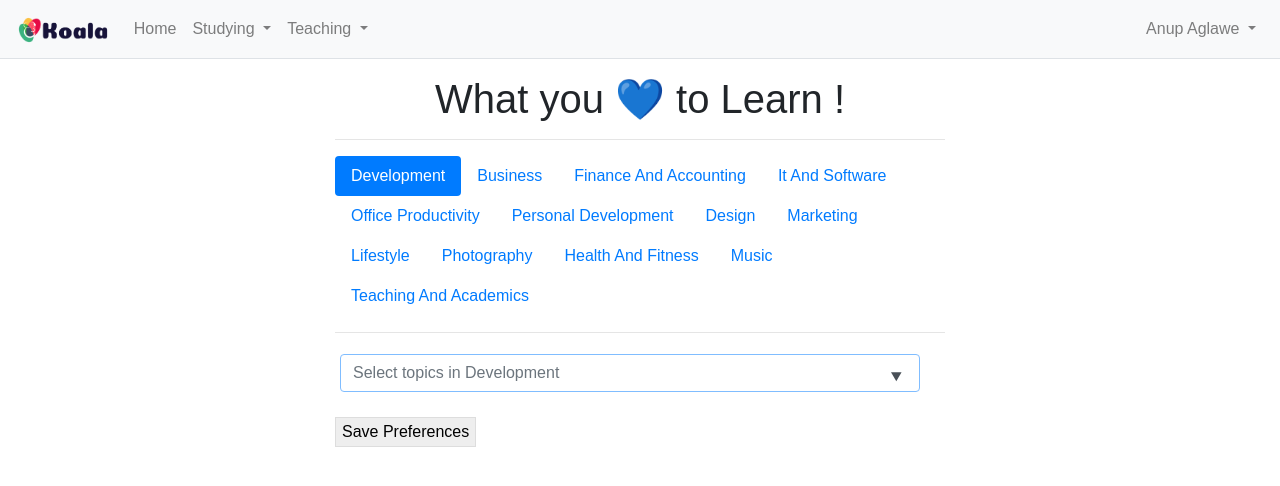
After one commit to aditya26026/NinjaLMS, a Django app: page /accounts/preferences/ in a window 1280 px wide. The commit adds this page. Shown: the top 486 px of the page. Run offline with Django 3.2, Linux system fonts and the light colour scheme; a user stored in the database is signed in; parts of the project's set-up code (start-up, migrations or seed data) failed here and were passed over; some libraries are stand-ins or nearby versions.

Commit message:
adding preferences template + model + view

```diff
--- a/accounts/apps.py
+++ b/accounts/apps.py
@@ -22,6 +22,9 @@ from django.apps import AppConfig
 from django.utils.translation import ugettext_lazy as _
 
 
+apple = "20"
+
+
 class AccountsConfig(AppConfig):
     name = 'accounts'
     verbose_name = _("Authentication and Authorization")
--- /dev/null
+++ b/accounts/static/accounts/js/pref.js
@@ -0,0 +1,158 @@
+class MultiInput extends HTMLElement {
+    constructor() {
+        super();
+        this.innerHTML +=
+            `<style>
+    multi-input input::-webkit-calendar-picker-indicator {
+      display: none;
+    }
+    /* NB use of pointer-events to only allow events from the × icon */
+    multi-input div.item::after {
+      color: black;
+      content: '×';
+      cursor: pointer;
+      font-size: 18px;
+      pointer-events: auto;
+      position: absolute;
+      right: 5px;
+      top: -1px;
+    }
+
+    </style>`;
+        this._shadowRoot = this.attachShadow({ mode: 'open' });
+        this._shadowRoot.innerHTML =
+            `<style>
+    :host {
+    //   border: var(--multi-input-border, 1px solid #ddd);
+      display: block;
+      overflow: hidden;
+      padding: 5px;
+    }
+    /* NB use of pointer-events to only allow events from the × icon */
+    ::slotted(div.item) {
+      background-color: var(--multi-input-item-bg-color, #dedede);
+      border: var(--multi-input-item-border, 1px solid #ccc);
+      border-radius: 2px;
+      color: #222;
+      display: inline-block;
+      font-size: var(--multi-input-item-font-size, 14px);
+      margin: 5px;
+      padding: 2px 25px 2px 5px;
+      pointer-events: none;
+      position: relative;
+      top: -1px;
+    }
+    /* NB pointer-events: none above */
+    ::slotted(div.item:hover) {
+      background-color: #eee;
+      color: black;
+    }
+    ::slotted(input) {
+      border: none;
+      font-size: var(--multi-input-input-font-size, 14px);
+      outline: none;
+      padding: 10px 10px 10px 5px;
+    }
+    </style>
+    <slot></slot>`;
+
+        this.datalist = this.querySelector('datalist');
+        this.allowedValues = [];
+        for (const option of this.datalist.options) {
+            this.allowedValues.push(option.value);
+        }
+
+        this.input = this.querySelector('input');
+        this.input.onblur = this._handleBlur.bind(this);
+        this.input.oninput = this._handleInput.bind(this);
+        this.input.onkeydown = (event) => {
+            this._handleKeydown(event);
+        };
+
+        this._allowDuplicates = this.hasAttribute('allow-duplicates');
+    }
+
+    // Called by _handleKeydown() when the value of the input is an allowed value.
+    _addItem(value) {
+        this.input.value = '';
+        const item = document.createElement('div');
+        item.classList.add('item');
+        item.textContent = value;
+        this.insertBefore(item, this.input);
+        item.onclick = () => {
+            this._deleteItem(item);
+        };
+
+        // Remove value from datalist options and from allowedValues array.
+        // Value is added back if an item is deleted (see _deleteItem()).
+        if (!this._allowDuplicates) {
+            for (const option of this.datalist.options) {
+                if (option.value === value) {
+                    option.remove();
+                };
+            }
+            this.allowedValues =
+                this.allowedValues.filter((item) => item !== value);
+        }
+    }
+
+    // Called when the × icon is tapped/clicked or
+    // by _handleKeydown() when Backspace is entered.
+    _deleteItem(item) {
+        const value = item.textContent;
+        item.remove();
+        // If duplicates aren't allowed, value is removed (in _addItem())
+        // as a datalist option and from the allowedValues array.
+        // So — need to add it back here.
+        if (!this._allowDuplicates) {
+            const option = document.createElement('option');
+            option.value = value;
+            // Insert as first option seems reasonable...
+            this.datalist.insertBefore(option, this.datalist.firstChild);
+            this.allowedValues.push(value);
+        }
+    }
+
+    // Avoid stray text remaining in the input element that's not in a div.item.
+    _handleBlur() {
+        this.input.value = '';
+    }
+
+    // Called when input text changes,
+    // either by entering text or selecting a datalist option.
+    _handleInput() {
+        // Add a div.item, but only if the current value
+        // of the input is an allowed value
+        const value = this.input.value;
+        if (this.allowedValues.includes(value)) {
+            this._addItem(value);
+        }
+    }
+
+    // Called when text is entered or keys pressed in the input element.
+    _handleKeydown(event) {
+        const itemToDelete = event.target.previousElementSibling;
+        const value = this.input.value;
+        // On Backspace, delete the div.item to the left of the input
+        if (value === '' && event.key === 'Backspace' && itemToDelete) {
+            this._deleteItem(itemToDelete);
+            // Add a div.item, but only if the current value
+            // of the input is an allowed value
+        } else if (this.allowedValues.includes(value)) {
+            console.log("I am here" + value)
+            this._addItem(value);
+        }
+    }
+
+    // Public method for getting item values as an array.
+    getValues() {
+        const values = [];
+        const items = this.querySelectorAll('.item');
+        for (const item of items) {
+            values.push(item.textContent);
+        }
+        return values;
+    }
+}
+
+window.customElements.define('multi-input', MultiInput);
--- /dev/null
+++ b/accounts/templates/accounts/preferences.html
@@ -0,0 +1,141 @@
+{% extends 'accounts/base.html' %}
+
+{% load i18n static %}
+{% block accounts_content %}
+
+{% if user.is_authenticated %}
+<meta charset="UTF-8">
+<h1 style="text-align:center"> What you 💙 to Learn !</h1>
+  <hr>
+
+  <ul class="nav nav-pills mb-3" id="pills-tab" role="tablist">
+    {% for topic in pref_list.keys%}
+      <li class="nav-item">
+        <a class="nav-link " id="{{topic}}" onClick="set_pref_list(this.id)" data-toggle="pill">{{topic}}</a>
+      </li>
+    {% endfor %}
+    </ul>
+    <div>
+    <hr>
+    <div class="form-group">
+      <multi-input>
+        <input name="TypeList" list="TypeList" id="input" class="form-control" placeholder="Select topics in Development">
+        <datalist id="TypeList">
+        </datalist>
+      </multi-input>
+    </div>
+  </div>
+
+  <p id="values"></p>
+
+<form action="{%url 'accounts:preferences' %}" method="POST">
+  {% csrf_token %}
+  <input id="choices" type="hidden" name="choices" value="">
+  <button type="submit">Save Preferences</button>
+</form>
+
+ <script src="https://code.jquery.com/jquery-3.3.1.slim.min.js"
+            integrity="sha384-q8i/X+965DzO0rT7abK41JStQIAqVgRVzpbzo5smXKp4YfRvH+8abtTE1Pi6jizo"
+            crossorigin="anonymous"></script>
+<script>
+    var pref_dict = {
+    'Development': ['Web Development', 'Data Science', 'Mobile Apps', 'Programming Languages', 'Game Development', 'Databases', 'Software Testing', 'Software Engineering', 'Development Tools', 'E Commerce'],
+    'Business': ['Finance Courses', 'Entrepreneurship', 'Communications', 'Management', 'Sales', 'Strategy', 'Operations', 'Project Management', 'Business Law', 'Data And Analytics', 'Home Business', 'Human Resources', 'Industry', 'Media', 'Real Estate', 'Other Business'],
+    'Finance And Accounting': ['Accounting Bookkeeping', 'Compliance', 'Cryptocurrency And Blockchain', 'Economics', 'Finance Management', 'Finance Certification And Exam Prep', 'Financial Modeling And Analysis', 'Investing And Trading', 'Money Management Tools', 'Taxes', 'Other Finance And Accounting'],
+    'It And Software': ['It Certification', 'Network And Security', 'Hardware', 'Operating Systems', 'Other It And Software'],
+    'Office Productivity': ['Microsoft', 'Apple', 'Google', 'Sap', 'Oracle', 'Other Productivity'],
+    'Personal Development': ['Personal Transformation', 'Productivity', 'Leadership', 'Personal Finance', 'Career Development', 'Parenting And Relationships', 'Happiness', 'Religion And Spirituality', 'Personal Brand Building', 'Creativity', 'Influence', 'Self Esteem', 'Stress Management', 'Memory', 'Motivation', 'Other Personal Development'],
+    'Design': ['Web Design', 'Graphic Design', 'Design Tools', 'User Experience', 'Game Design', 'Design Thinking', '3D And Animation', 'Fashion', 'Architectural Design', 'Interior Design', 'Other Design'],
+    'Marketing': ['Digital Marketing', 'Search Engine Optimization', 'Social Media Marketing', 'Branding', 'Marketing Fundamentals', 'Analytics And Automation', 'Public Relations', 'Advertising', 'Video And Mobile Marketing', 'Content Marketing', 'Growth Hacking', 'Affiliate Marketing', 'Product Marketing', 'Other Marketing'],
+    'Lifestyle': ['Arts And Crafts', 'Food And Beverage', 'Beauty And Makeup', 'Travel', 'Gaming', 'Home Improvement', 'Pet Care And Training', 'Other Lifestyle'],
+    'Photography': ['Digital Photography', 'Photography Fundamentals', 'Portraits', 'Photography Tools', 'Commercial Photography', 'Video Design', 'Other Photography'],
+    'Health And Fitness': ['Fitness', 'General Health', 'Sports', 'Nutrition', 'Yoga', 'Mental Health', 'Dieting', 'Self Defense', 'Safety And First Aid', 'Dance', 'Meditation', 'Other Health And Fitness'],
+    'Music': ['Instruments', 'Production', 'Music Fundamentals', 'Vocal', 'Music Techniques', 'Music Software', 'Other Music'],
+    'Teaching And Academics': ['Engineering', 'Humanities', 'Math', 'Science', 'Online Education', 'Social Science', 'Language', 'Teacher Training', 'Test Prep', 'Other Teaching Academics']
+    }
+
+    $(function(){
+      const multiInput = document.querySelector('multi-input');
+
+      $('#pills-tab li:first a').addClass('active');
+      set_pref_list('Development');
+      $('#input').change(function(){
+            var topic_values = multiInput.getValues();
+            console.log(topic_values.toString());
+            $('#choices')[0].value = topic_values.toString();
+        });
+    });
+
+    function set_pref_list(id){
+      $('#input')[0].placeholder = "Select topics in " + id;
+      $("#TypeList").empty();
+      for( var i = 0; i < pref_dict[id].length; i++ )
+        {
+          $("#TypeList").append('<option value="'+ pref_dict[id][i] +'" />');
+        };
+        multiInput.datalist = $('datalist')[0];
+        multiInput.input = $('input')[0];
+        multiInput.allowedValues = [];
+        for (const option of multiInput.datalist.options) {
+            multiInput.allowedValues.push(option.value);
+        }
+    };
+
+
+
+</script>
+
+<style>
+  body {
+    font-family: 'Google Sans', sans-serif;
+  }
+
+  multi-input {
+    margin: 0 20px 20px 0;
+  }
+
+  button {
+    background-color: #eee;
+    border: 1px solid #ddd;
+    font-size: 16px;
+    height: 30px;
+    margin: 0 10px 20px 0;
+  }
+
+  #input{
+    box-shadow: none !important;
+  }
+
+  .active:hover{
+    color: #fff!important;
+  }
+
+  .nav-link:hover{
+    cursor: pointer;
+  }
+
+  body>div {
+    align-items: center;
+    display: flex;
+    justify-content: center;
+  }
+
+  label {
+    display: block;
+    margin: 0 20px 20px 0;
+  }
+
+  p {
+    text-align: center;
+  }
+</style>
+<script src="{% static 'accounts/js/pref.js' %}"></script>
+<script>
+  const getButton = document.getElementById('get');
+  const multiInput = document.querySelector('multi-input');
+  const values = document.querySelector('#values');
+
+  document.querySelector('input').focus();
+</script>
+{% endif %}
+{% endblock %}
--- a/accounts/urls.py
+++ b/accounts/urls.py
@@ -28,19 +28,25 @@ app_name = 'accounts'
 
 ajax_api_urlpatterns = [
     path('search/', views.search_user, name='ajax/search'),
-    path('notification/read/<int:notification_id>', views.notification_mark_as_read, name="ajax/notification/read"),
-    path('notification/delete/<int:notification_id>', views.notification_delete, name="ajax/notification/delete"),
+    path('notification/read/<int:notification_id>',
+         views.notification_mark_as_read, name="ajax/notification/read"),
+    path('notification/delete/<int:notification_id>',
+         views.notification_delete, name="ajax/notification/delete"),
 ]
 
 urlpatterns = [
     path('', views.LoginView.as_view(), name='index'),
 
     path('login/', views.LoginView.as_view(), name='login'),
+    path('login_success/', views.loginSuccess, name='login_success'),
     path('details/', views.AccountsDetailsView.as_view(), name='details'),
 
     #  Password update and reset
     path('password_change/', views.PasswordChange.as_view(), name='password_change'),
-    path('password_reset/', PasswordResetView.as_view(form_class=UserPasswordResetForm), name="password_reset"),
+    path('password_reset/', PasswordResetView.as_view(
+        form_class=UserPasswordResetForm), name="password_reset"),
+
+    path('preferences/', views.preferences, name='preferences'),
 
     #  Account registration and activation
     path('register/', views.AccountsRegisterView.as_view(), name='register'),
--- a/accounts/views.py
+++ b/accounts/views.py
@@ -3,6 +3,12 @@
 #
 # This file is part of Koala LMS (Learning Management system)
 
+import urllib
+from django import template
+from accounts.tokens import account_activation_token
+from accounts.models import Person, Notification, Preferences
+from accounts.forms import UserLoginForm, UserCreationForm, UserChangeForm
+from django.views.generic import CreateView, UpdateView
 from django.contrib import messages
 # Koala LMS is free software: you can redistribute it and/or modify
 # it under the terms of the GNU General Public License as published by
@@ -24,18 +30,32 @@ from django.contrib.auth.mixins import LoginRequiredMixin
 from django.contrib.auth.views import LoginView as AuthLoginView, PasswordChangeView
 from django.core.mail import EmailMessage
 from django.db.models import Q
-from django.http import JsonResponse
-from django.shortcuts import get_object_or_404, redirect
+from django.http import HttpResponseRedirect, JsonResponse
+from django.shortcuts import get_object_or_404, redirect, render
 from django.template.loader import render_to_string
 from django.urls import reverse_lazy
 from django.utils.encoding import force_bytes, force_text
 from django.utils.http import urlsafe_base64_encode, urlsafe_base64_decode
 from django.utils.translation import ugettext_lazy as _
-from django.views.generic import CreateView, UpdateView
+from django.core import serializers
 
-from accounts.forms import UserLoginForm, UserCreationForm, UserChangeForm
-from accounts.models import Person, Notification
-from accounts.tokens import account_activation_token
+pref_dict = {
+    'Development': ['Web Development', 'Data Science', 'Mobile Apps', 'Programming Languages', 'Game Development', 'Databases', 'Software Testing', 'Software Engineering', 'Development Tools', 'E Commerce'],
+    'Business': ['Finance Courses', 'Entrepreneurship', 'Communications', 'Management', 'Sales', 'Strategy', 'Operations', 'Project Management', 'Business Law', 'Data And Analytics', 'Home Business', 'Human Resources', 'Industry', 'Media', 'Real Estate', 'Other Business'],
+    'Finance And Accounting': ['Accounting Bookkeeping', 'Compliance', 'Cryptocurrency And Blockchain', 'Economics', 'Finance Management', 'Finance Certification And Exam Prep', 'Financial Modeling And Analysis', 'Investing And Trading', 'Money Management Tools', 'Taxes', 'Other Finance And Accounting'],
+    'It And Software': ['It Certification', 'Network And Security', 'Hardware', 'Operating Systems', 'Other It And Software'],
+    'Office Productivity': ['Microsoft', 'Apple', 'Google', 'Sap', 'Oracle', 'Other Productivity'],
+    'Personal Development': ['Personal Transformation', 'Productivity', 'Leadership', 'Personal Finance', 'Career Development', 'Parenting And Relationships', 'Happiness', 'Religion And Spirituality', 'Personal Brand Building', 'Creativity', 'Influence', 'Self Esteem', 'Stress Management', 'Memory', 'Motivation', 'Other Personal Development'],
+    'Design': ['Web Design', 'Graphic Design', 'Design Tools', 'User Experience', 'Game Design', 'Design Thinking', '3D And Animation', 'Fashion', 'Architectural Design', 'Interior Design', 'Other Design'],
+    'Marketing': ['Digital Marketing', 'Search Engine Optimization', 'Social Media Marketing', 'Branding', 'Marketing Fundamentals', 'Analytics And Automation', 'Public Relations', 'Advertising', 'Video And Mobile Marketing', 'Content Marketing', 'Growth Hacking', 'Affiliate Marketing', 'Product Marketing', 'Other Marketing'],
+    'Lifestyle': ['Arts And Crafts', 'Food And Beverage', 'Beauty And Makeup', 'Travel', 'Gaming', 'Home Improvement', 'Pet Care And Training', 'Other Lifestyle'],
+    'Photography': ['Digital Photography', 'Photography Fundamentals', 'Portraits', 'Photography Tools', 'Commercial Photography', 'Video Design', 'Other Photography'],
+    'Health And Fitness': ['Fitness', 'General Health', 'Sports', 'Nutrition', 'Yoga', 'Mental Health', 'Dieting', 'Self Defense', 'Safety And First Aid', 'Dance', 'Meditation', 'Other Health And Fitness'],
+    'Music': ['Instruments', 'Production', 'Music Fundamentals', 'Vocal', 'Music Techniques', 'Music Software', 'Other Music'],
+    'Teaching And Academics': ['Engineering', 'Humanities', 'Math', 'Science', 'Online Education', 'Social Science', 'Language', 'Teacher Training', 'Test Prep', 'Other Teaching Academics']
+}
+
+pref_values = tuple(pref_dict.keys())
 
 
 def _update_valid_or_invalid_form_fields(form):
@@ -46,10 +66,20 @@ def _update_valid_or_invalid_form_fields(form):
             current_class = str()
 
         if field in form.errors:
-            form.fields[field].widget.attrs.update({'class': current_class + ' ' + 'is-invalid'})
+            form.fields[field].widget.attrs.update(
+                {'class': current_class + ' ' + 'is-invalid'})
         elif field in form.changed_data:
-            form.fields[field].widget.attrs.update({'class': current_class + ' ' + 'is-valid'})
+            form.fields[field].widget.attrs.update(
+                {'class': current_class + ' ' + 'is-valid'})
     return form
+
+
+def loginSuccess(request):
+    if request.method == 'GET':
+        current_user = request.user
+        if current_user.is_first_login:
+            return redirect("accounts:preferences")
+    return redirect("home")
 
 
 def send_activation_mail(user: get_user_model(), domain: str) -> bool:
@@ -82,7 +112,8 @@ def resend_activation_mail(request, uidb64_username: str):
     :type uidb64_username: str
     """
     try:
-        decoded_user = get_object_or_404(get_user_model(), username=force_text(urlsafe_base64_decode(uidb64_username)))
+        decoded_user = get_object_or_404(get_user_model(), username=force_text(
+            urlsafe_base64_decode(uidb64_username)))
     except(TypeError, ValueError, OverflowError, get_user_model().DoesNotExist):
         messages.error(
             request,
@@ -133,7 +164,8 @@ class PasswordChange(PasswordChangeView):
         return super().form_valid(form)
 
     def form_invalid(self, form):
-        messages.error(self.request, _("Error when updating password. You should fix the issues and try again."))
+        messages.error(self.request, _(
+            "Error when updating password. You should fix the issues and try again."))
         form = _update_valid_or_invalid_form_fields(form)
         return super().form_invalid(form)
 
@@ -180,17 +212,20 @@ class AccountsDetailsView(LoginRequiredMixin, UpdateView):
     def form_valid(self, form):
         form.save()
         if form.has_changed():
-            messages.success(self.request, _("Your personal details have been updated!"))
+            messages.success(self.request, _(
+                "Your personal details have been updated!"))
         return super().form_valid(form)
 
     def form_invalid(self, form):
         form = _update_valid_or_invalid_form_fields(form)
-        messages.error(self.request, _("Error when changing personal details. Check errors and retry."))
+        messages.error(self.request, _(
+            "Error when changing personal details. Check errors and retry."))
         return super().form_invalid(form)
 
     def get_context_data(self, **kwargs):
         context = super().get_context_data(**kwargs)
-        context["title"] = _("My account − %(username)s") % {'username': self.request.user.display_name}
+        context["title"] = _("My account − %(username)s") % {
+            'username': self.request.user.display_name}
         return context
 
 
@@ -224,7 +259,8 @@ def search_user(request):
 @login_required
 def notification_mark_as_read(request, notification_id):
     if request.method == 'POST':
-        notification = get_object_or_404(Notification, recipient=request.user, pk=notification_id)
+        notification = get_object_or_404(
+            Notification, recipient=request.user, pk=notification_id)
         notification.is_read = True
         notification.save()
     # noinspection PyUnresolvedReferences
@@ -232,9 +268,26 @@ def notification_mark_as_read(request, notification_id):
 
 
 @login_required
+def preferences(request):
+    if request.method == 'POST':
+        choice_list = request.POST["choices"].split(",")
+        inst_arr = []
+        for choice in choice_list:
+            p1 = Preferences(name=choice)
+            p1.save()
+            inst_arr.append(p1)
+        user = request.user
+        user.save()
+        user.preferences.add(*inst_arr)
+        return redirect("home")
+    return render(request, 'accounts/preferences.html', {'pref_list': pref_dict})
+
+
+@login_required
 def notification_delete(request, notification_id):
     if request.method == 'POST':
-        notification = get_object_or_404(Notification, recipient=request.user, pk=notification_id)
+        notification = get_object_or_404(
+            Notification, recipient=request.user, pk=notification_id)
         notification.delete()
     # noinspection PyUnresolvedReferences
     return JsonResponse({'unread': request.user.unread_notifications.count()})
--- a/lms/settings.py
+++ b/lms/settings.py
@@ -141,7 +141,7 @@ SECRET_KEY = "yj6o@&vrar6^l1u68!bxumj@xr4&5)zzk!h1qw&63^&@2d3w@#"
 
 # Login URLs
 LOGIN_URL = 'login'
-LOGIN_REDIRECT_URL = 'home'
+LOGIN_REDIRECT_URL = 'accounts:login_success'
 LOGOUT_REDIRECT_URL = 'home'
 
 LOGGING_LEVEL = logging.INFO
--- a/templates/home.html
+++ b/templates/home.html
@@ -2,6 +2,7 @@
 {% load i18n static %}
 
 {% block content %}
+
   <div class="container mt-4">
     <div class="col-lg-6 col-md-6">
       <div class="card">
```
Also changed, not shown: accounts/admin.py (+6 -2 lines), accounts/forms.py (+5 -3 lines), accounts/models.py (+30 -8 lines), accounts/migrations/0005_person_firstlogin.py (added), accounts/migrations/0006_auto_20200410_1358.py (added), accounts/migrations/0007_auto_20200410_1358.py (added).
